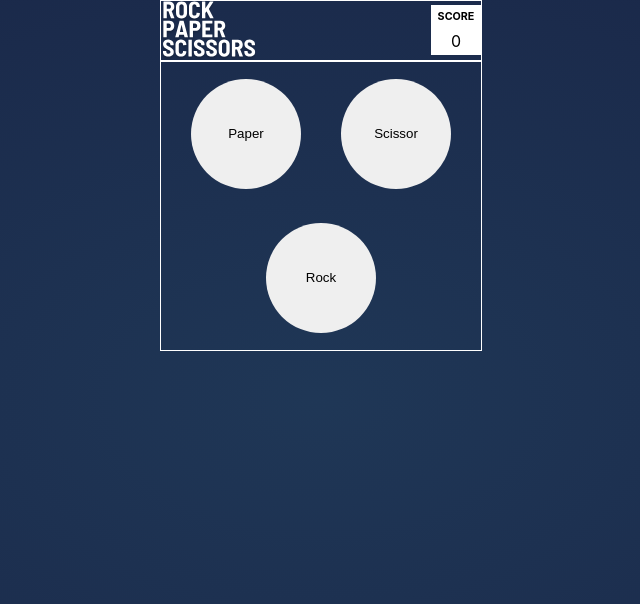
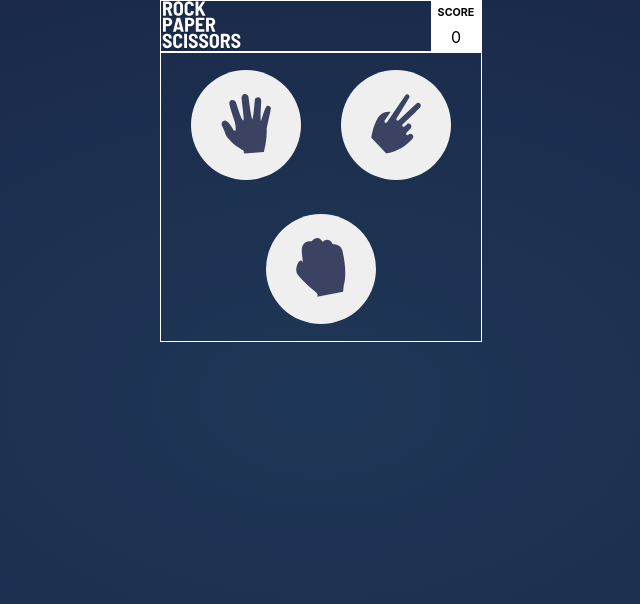
Before and after one commit to mika-marcondes/rock-paper-scissors, a website built with Vite: page index.html in a window 1280 px wide. Shown: the whole page, without its empty margins (319-959 px from the left). Built offline with nearby package versions, Linux system fonts and the light colour scheme.

Commit message:
:recycle: Refactor code

```diff
--- a/index.html
+++ b/index.html
@@ -9,7 +9,7 @@
 <body>
 
 <header>
-    <img src="/images/logo.svg" alt="Rock Paper Scissors">
+    <img src="/images/logo.svg" width="81" height="50" alt="Rock Paper Scissors">
     <div id="score">
         <h6>SCORE</h6>
         <p>0</p>
@@ -17,9 +17,15 @@
 </header>
 
 <section id="game-area">
-    <button type="button" id="paper">Paper</button>
-    <button type="button" id="scissor">Scissor</button>
-    <button type="button" id="rock">Rock</button>
+    <button type="button" id="paper">
+        <img src="/images/icon-paper.svg" width="50" height="60" alt="Paper">
+    </button>
+    <button type="button" id="scissor">
+        <img src="/images/icon-scissors.svg" width="50" height="60" alt="Scissor">
+    </button>
+    <button type="button" id="rock">
+        <img src="/images/icon-rock.svg" width="50" height="60" alt="Rock">
+    </button>
 </section>
 
 <script type="module" src="/src/main.ts"></script>
--- a/src/main.ts
+++ b/src/main.ts
@@ -9,16 +9,6 @@ scissor.onclick = () => selectMove(1)
 rock.onclick = () => selectMove(2)
 
 const selectMove = (move: number) => {
-  const createPickScreen = (userMove: HTMLButtonElement,
-                            hideMove1: HTMLButtonElement,
-                            hideMove2: HTMLButtonElement,
-  ) => {
-    userMove.onclick = null
-    hideMove1.remove()
-    hideMove2.remove()
-    houseMove()
-  };
-
   switch (move) {
     case 0:
       createPickScreen(paper, rock, scissor)
@@ -32,6 +22,16 @@ const selectMove = (move: number) => {
   }
 };
 
+const createPickScreen = (userMove: HTMLButtonElement,
+                          hideMove1: HTMLButtonElement,
+                          hideMove2: HTMLButtonElement,
+) => {
+  userMove.onclick = null
+  hideMove1.remove()
+  hideMove2.remove()
+  houseMove()
+};
+
 const availableMoves = Array('Paper', 'Scissor', 'Rock')
 
 const houseMove = () => {
@@ -41,7 +41,6 @@ const houseMove = () => {
     const button = document.createElement('button')
     const gameArea: HTMLElement | null = document.getElementById('game-area')
     button.innerHTML = `${move}`
-
     gameArea?.appendChild(button)
   }
 
--- a/src/style.css
+++ b/src/style.css
@@ -54,11 +54,6 @@ header {
     border: 1px solid white;
 }
 
-header img {
-    width: 6rem;
-    height: auto;
-}
-
 #score {
     background-color: white;
     width: 50px;
```
